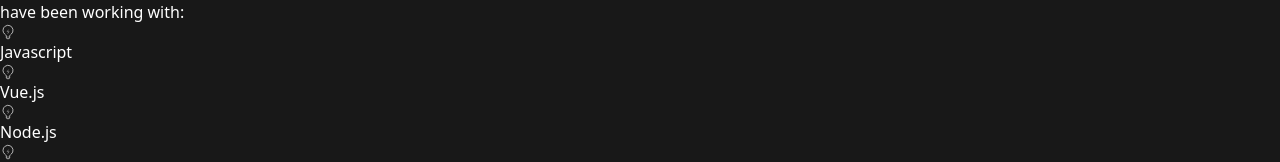
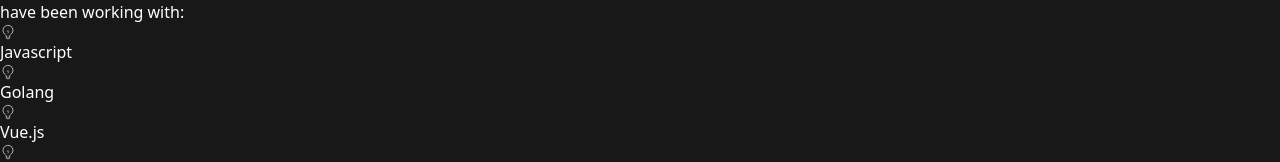
Before and after one commit to munene-m/portfolio, a Vue app: page / in a window 1280 px wide. Shown: the part 642-804 px from the top of the page. Built offline with nearby package versions, Linux system fonts and the light colour scheme.

Commit message:
chore: add golang to languages

```diff
--- a/src/components/About.vue
+++ b/src/components/About.vue
@@ -4,6 +4,10 @@
   {
     id: 6,
     name: "Javascript",
+  },
+  {
+    id: 9,
+    name: "Golang",
   },
   {
     id: 1,
```
